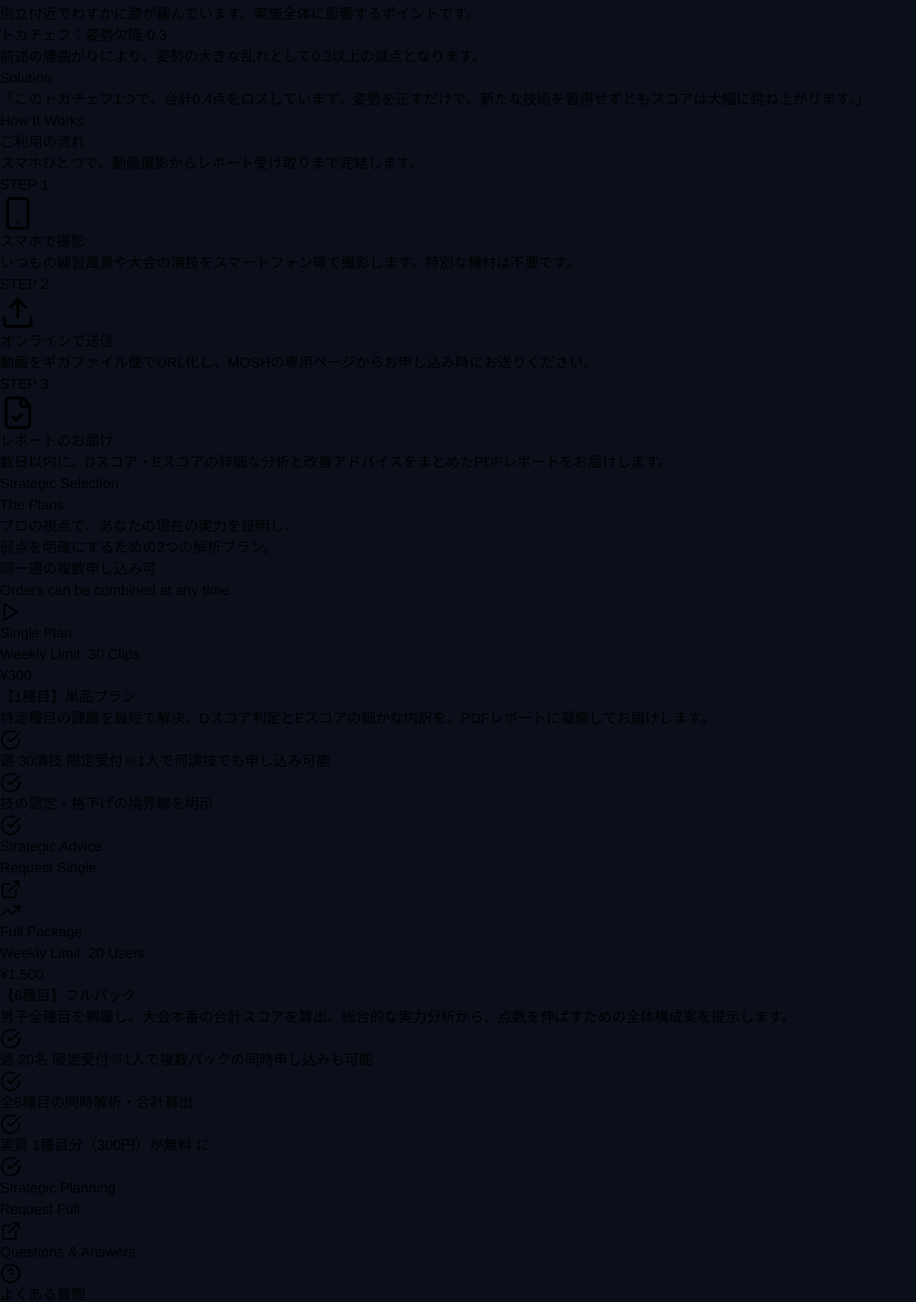
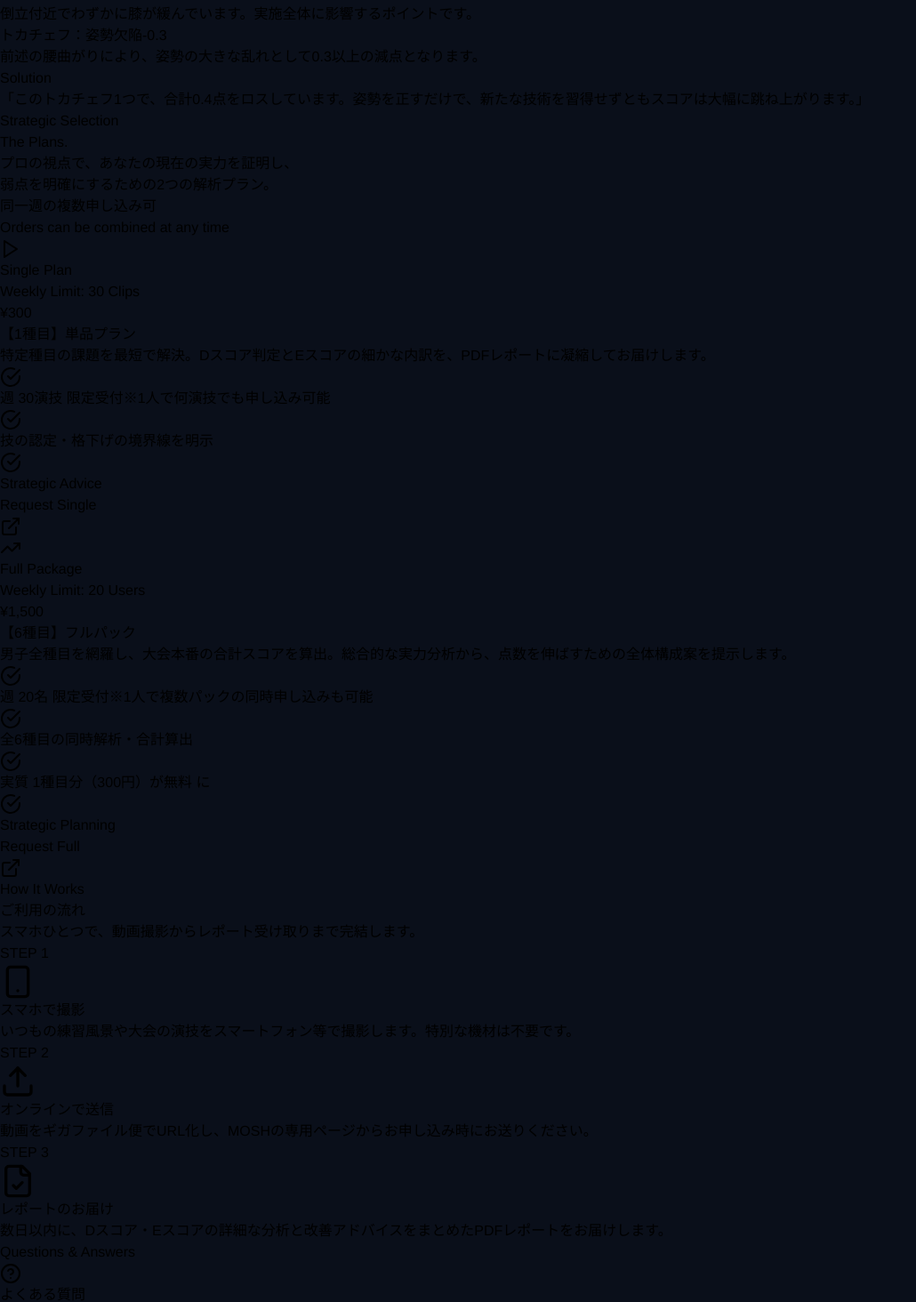
Before and after one commit to GYMJYADGEONLINE/gym-judge-online, a React (Vite) app: page / in a window 1280 px wide. Shown: the part 1487-2951 px from the top of the page at 89% size, without its empty margins (0-1030 px from the left). Built offline with nearby package versions, Linux system fonts and the light colour scheme.

Commit message:
Update App.jsx

```diff
--- a/src/App.jsx
+++ b/src/App.jsx
@@ -390,61 +390,8 @@ const App = () => {
         </div>
       </section>
 
-      {/* --- How It Works (ご利用の流れ) --- */}
-      <section className="py-24 bg-slate-50 rounded-t-[60px] lg:rounded-t-[100px] shadow-[0_-20px_100px_rgba(0,0,0,0.7)] relative z-20">
-        <div className="max-w-7xl mx-auto px-6 lg:px-12 text-slate-900">
-          <div className="text-center mb-20">
-            <span className="text-amber-600 font-black tracking-[0.5em] text-[10px] md:text-xs uppercase block mb-4 leading-none">How It Works</span>
-            <h2 className="text-4xl md:text-5xl font-black italic uppercase tracking-tighter leading-[1.35] text-slate-900">ご利用の流れ</h2>
-            <p className="mt-4 text-slate-500 font-medium">スマホひとつで、動画撮影からレポート受け取りまで完結します。</p>
-          </div>
-
-          <div className="relative">
-            <div className="hidden md:block absolute top-1/2 left-0 w-full h-1 bg-gradient-to-r from-transparent via-amber-200 to-transparent -translate-y-1/2 z-0"></div>
-
-            <div className="grid grid-cols-1 md:grid-cols-3 gap-12 relative z-10">
-              {/* Step 1 */}
-              <div className="bg-white p-10 rounded-[40px] shadow-xl border border-slate-100 flex flex-col items-center text-center relative hover:-translate-y-2 transition-transform duration-300">
-                <div className="absolute -top-6 left-1/2 -translate-x-1/2 bg-slate-900 text-white font-black px-6 py-2 rounded-full text-sm italic tracking-widest border-4 border-slate-50">STEP 1</div>
-                <div className="w-20 h-20 bg-blue-50 text-blue-600 rounded-3xl flex items-center justify-center mb-8 mt-4 shadow-inner">
-                  <Smartphone size={40} />
-                </div>
-                <h3 className="text-2xl font-black text-slate-900 mb-4">スマホで撮影</h3>
-                <p className="text-slate-500 font-medium leading-relaxed">
-                  いつもの練習風景や大会の演技をスマートフォン等で撮影します。特別な機材は不要です。
-                </p>
-              </div>
-
-              {/* Step 2 */}
-              <div className="bg-white p-10 rounded-[40px] shadow-xl border border-slate-100 flex flex-col items-center text-center relative hover:-translate-y-2 transition-transform duration-300">
-                <div className="absolute -top-6 left-1/2 -translate-x-1/2 bg-slate-900 text-white font-black px-6 py-2 rounded-full text-sm italic tracking-widest border-4 border-slate-50">STEP 2</div>
-                <div className="w-20 h-20 bg-amber-50 text-amber-600 rounded-3xl flex items-center justify-center mb-8 mt-4 shadow-inner">
-                  <Upload size={40} />
-                </div>
-                <h3 className="text-2xl font-black text-slate-900 mb-4">オンラインで送信</h3>
-                <p className="text-slate-500 font-medium leading-relaxed">
-                  動画を<a href="https://gigafile.nu/" target="_blank" rel="noopener noreferrer" className="text-blue-600 font-bold underline hover:text-blue-800 transition-colors">ギガファイル便</a>でURL化し、MOSHの専用ページからお申し込み時にお送りください。
-                </p>
-              </div>
-
-              {/* Step 3 */}
-              <div className="bg-white p-10 rounded-[40px] shadow-xl border border-slate-100 flex flex-col items-center text-center relative hover:-translate-y-2 transition-transform duration-300">
-                <div className="absolute -top-6 left-1/2 -translate-x-1/2 bg-amber-500 text-slate-900 font-black px-6 py-2 rounded-full text-sm italic tracking-widest border-4 border-slate-50">STEP 3</div>
-                <div className="w-20 h-20 bg-emerald-50 text-emerald-600 rounded-3xl flex items-center justify-center mb-8 mt-4 shadow-inner">
-                  <FileCheck size={40} />
-                </div>
-                <h3 className="text-2xl font-black text-slate-900 mb-4">レポートのお届け</h3>
-                <p className="text-slate-500 font-medium leading-relaxed">
-                  数日以内に、Dスコア・Eスコアの詳細な分析と改善アドバイスをまとめたPDFレポートをお届けします。
-                </p>
-              </div>
-            </div>
-          </div>
-        </div>
-      </section>
-
       {/* Services Section */}
-      <section id="services" className="py-32 bg-white text-slate-900 relative z-20 border-t border-slate-200">
+      <section id="services" className="py-32 bg-slate-50 text-slate-900 rounded-t-[60px] lg:rounded-t-[100px] shadow-[0_-20px_100px_rgba(0,0,0,0.7)] relative z-20">
         <div className="max-w-7xl mx-auto px-6 lg:px-12 text-slate-900">
           <div className="flex flex-col md:flex-row justify-between items-end mb-24 gap-12 text-left">
             <div className="max-w-2xl">
@@ -465,14 +412,14 @@ const App = () => {
 
           <div className="grid grid-cols-1 lg:grid-cols-2 gap-16">
             {/* Single Plan */}
-            <div className="relative group overflow-hidden bg-slate-50 rounded-[60px] p-12 md:p-14 border border-slate-200 hover:shadow-3xl transition-all duration-700 text-left flex flex-col">
+            <div className="relative group overflow-hidden bg-white rounded-[60px] p-12 md:p-14 border border-slate-100 shadow-xl hover:shadow-2xl transition-all duration-700 text-left flex flex-col">
               <div className="relative z-10 flex flex-col h-full">
                 <div className="flex justify-between items-start mb-16 text-slate-900">
-                  <div className="p-8 bg-white shadow-xl rounded-[32px] border border-slate-100 group-hover:scale-105 transition-transform duration-500 text-slate-900">
+                  <div className="p-8 bg-slate-50 shadow-inner rounded-[32px] border border-slate-100 group-hover:scale-105 transition-transform duration-500 text-slate-900">
                     <Play className="w-12 h-12 text-blue-600 fill-current" />
                   </div>
                   <div className="text-right font-sans text-slate-900 flex flex-col items-end gap-3">
-                    <div className="text-[10px] font-black bg-white border border-slate-200 text-slate-400 px-5 py-2 rounded-full uppercase tracking-widest shadow-sm leading-none">
+                    <div className="text-[10px] font-black bg-slate-50 border border-slate-200 text-slate-400 px-5 py-2 rounded-full uppercase tracking-widest shadow-sm leading-none">
                         Single Plan
                     </div>
                     <div className="text-[11px] font-black text-amber-600 uppercase tracking-widest italic underline decoration-amber-500/30 underline-offset-8 leading-none">Weekly Limit: 30 Clips</div>
@@ -569,10 +516,63 @@ const App = () => {
                   href={LINKS.PACK}
                   target="_blank"
                   rel="noopener noreferrer"
-                  className="w-full bg-amber-500 text-slate-900 py-8 rounded-[30px] font-black text-2xl flex items-center justify-center gap-4 transition-all hover:scale-[1.03] shadow-[0_0_60px_rgba(245,158,11,0.5)] italic uppercase tracking-tighter"
+                  className="w-full mt-auto bg-amber-500 text-slate-900 py-8 rounded-[30px] font-black text-2xl flex items-center justify-center gap-4 transition-all hover:scale-[1.03] shadow-[0_0_60px_rgba(245,158,11,0.5)] italic uppercase tracking-tighter"
                 >
                   Request Full <ExternalLink size={24} />
                 </a>
+              </div>
+            </div>
+          </div>
+        </div>
+      </section>
+
+      {/* --- How It Works (ご利用の流れ) --- */}
+      <section className="py-24 bg-slate-100 relative border-t border-slate-200">
+        <div className="max-w-7xl mx-auto px-6 lg:px-12 text-slate-900">
+          <div className="text-center mb-20">
+            <span className="text-amber-600 font-black tracking-[0.5em] text-[10px] md:text-xs uppercase block mb-4 leading-none">How It Works</span>
+            <h2 className="text-4xl md:text-5xl font-black italic uppercase tracking-tighter leading-[1.35] text-slate-900">ご利用の流れ</h2>
+            <p className="mt-4 text-slate-500 font-medium">スマホひとつで、動画撮影からレポート受け取りまで完結します。</p>
+          </div>
+
+          <div className="relative">
+            <div className="hidden md:block absolute top-1/2 left-0 w-full h-1 bg-gradient-to-r from-transparent via-slate-300 to-transparent -translate-y-1/2 z-0"></div>
+
+            <div className="grid grid-cols-1 md:grid-cols-3 gap-12 relative z-10">
+              {/* Step 1 */}
+              <div className="bg-white p-10 rounded-[40px] shadow-xl border border-slate-50 flex flex-col items-center text-center relative hover:-translate-y-2 transition-transform duration-300">
+                <div className="absolute -top-6 left-1/2 -translate-x-1/2 bg-slate-900 text-white font-black px-6 py-2 rounded-full text-sm italic tracking-widest border-4 border-slate-100">STEP 1</div>
+                <div className="w-20 h-20 bg-blue-50 text-blue-600 rounded-3xl flex items-center justify-center mb-8 mt-4 shadow-inner">
+                  <Smartphone size={40} />
+                </div>
+                <h3 className="text-2xl font-black text-slate-900 mb-4">スマホで撮影</h3>
+                <p className="text-slate-500 font-medium leading-relaxed">
+                  いつもの練習風景や大会の演技をスマートフォン等で撮影します。特別な機材は不要です。
+                </p>
+              </div>
+
+              {/* Step 2 */}
+              <div className="bg-white p-10 rounded-[40px] shadow-xl border border-slate-50 flex flex-col items-center text-center relative hover:-translate-y-2 transition-transform duration-300">
+                <div className="absolute -top-6 left-1/2 -translate-x-1/2 bg-slate-900 text-white font-black px-6 py-2 rounded-full text-sm italic tracking-widest border-4 border-slate-100">STEP 2</div>
+                <div className="w-20 h-20 bg-amber-50 text-amber-600 rounded-3xl flex items-center justify-center mb-8 mt-4 shadow-inner">
+                  <Upload size={40} />
+                </div>
+                <h3 className="text-2xl font-black text-slate-900 mb-4">オンラインで送信</h3>
+                <p className="text-slate-500 font-medium leading-relaxed">
+                  動画を<a href="https://gigafile.nu/" target="_blank" rel="noopener noreferrer" className="text-blue-600 font-bold underline hover:text-blue-800 transition-colors">ギガファイル便</a>でURL化し、MOSHの専用ページからお申し込み時にお送りください。
+                </p>
+              </div>
+
+              {/* Step 3 */}
+              <div className="bg-white p-10 rounded-[40px] shadow-xl border border-slate-50 flex flex-col items-center text-center relative hover:-translate-y-2 transition-transform duration-300">
+                <div className="absolute -top-6 left-1/2 -translate-x-1/2 bg-amber-500 text-slate-900 font-black px-6 py-2 rounded-full text-sm italic tracking-widest border-4 border-slate-100">STEP 3</div>
+                <div className="w-20 h-20 bg-emerald-50 text-emerald-600 rounded-3xl flex items-center justify-center mb-8 mt-4 shadow-inner">
+                  <FileCheck size={40} />
+                </div>
+                <h3 className="text-2xl font-black text-slate-900 mb-4">レポートのお届け</h3>
+                <p className="text-slate-500 font-medium leading-relaxed">
+                  数日以内に、Dスコア・Eスコアの詳細な分析と改善アドバイスをまとめたPDFレポートをお届けします。
+                </p>
               </div>
             </div>
           </div>
@@ -612,7 +612,7 @@ const App = () => {
                 a: "1回の依頼につき「1演技（通し、または特定の技）」の分析となります。複数の演技の分析をご希望の場合は、演技の数だけプランをご購入いただくか、フルパックをご利用ください。"
               }
             ].map((faq, index) => (
-              <div key={index} className="bg-slate-50 rounded-3xl p-8 border border-slate-100 hover:border-amber-200 transition-colors">
+              <div key={index} className="bg-white rounded-3xl p-8 shadow-lg border border-slate-100 hover:shadow-xl hover:border-amber-200 transition-all duration-300">
                 <h4 className="text-xl font-black text-slate-900 mb-4 flex gap-4">
                   <span className="text-amber-500 font-serif italic">Q.</span>
                   {faq.q}
@@ -649,7 +649,7 @@ const App = () => {
 
                <div className="grid grid-cols-1 sm:grid-cols-2 gap-8 mb-16 text-left">
                  {/* 保有資格 */}
-                 <div className="bg-slate-50 p-8 rounded-[32px] border border-slate-100 transition-all hover:bg-white hover:shadow-2xl hover:border-amber-200">
+                 <div className="bg-white p-8 rounded-[32px] border border-slate-100 shadow-xl transition-all hover:-translate-y-1 hover:shadow-2xl hover:border-amber-200">
                    <div className="flex items-center gap-4 mb-6">
                      <div className="p-3 bg-slate-900 text-amber-500 rounded-2xl shadow-lg">
                        <Award size={24} />
@@ -665,7 +665,7 @@ const App = () => {
                  </div>
 
                  {/* 主な審判実績 */}
-                 <div className="bg-slate-50 p-8 rounded-[32px] border border-slate-100 transition-all hover:bg-white hover:shadow-2xl hover:border-amber-200">
+                 <div className="bg-white p-8 rounded-[32px] border border-slate-100 shadow-xl transition-all hover:-translate-y-1 hover:shadow-2xl hover:border-amber-200">
                    <div className="flex items-center gap-4 mb-6">
                      <div className="p-3 bg-slate-900 text-amber-500 rounded-2xl shadow-lg">
                        <TrendingUp size={24} />
```
